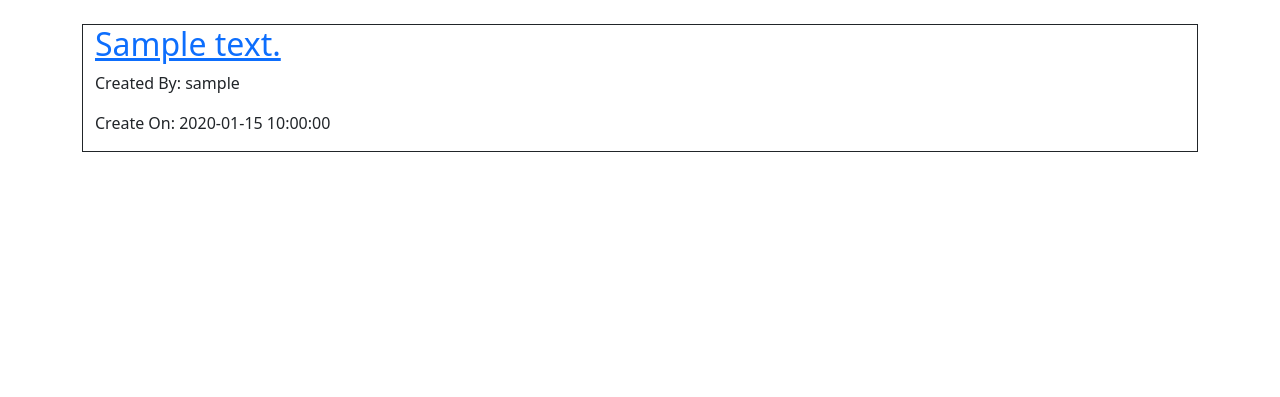
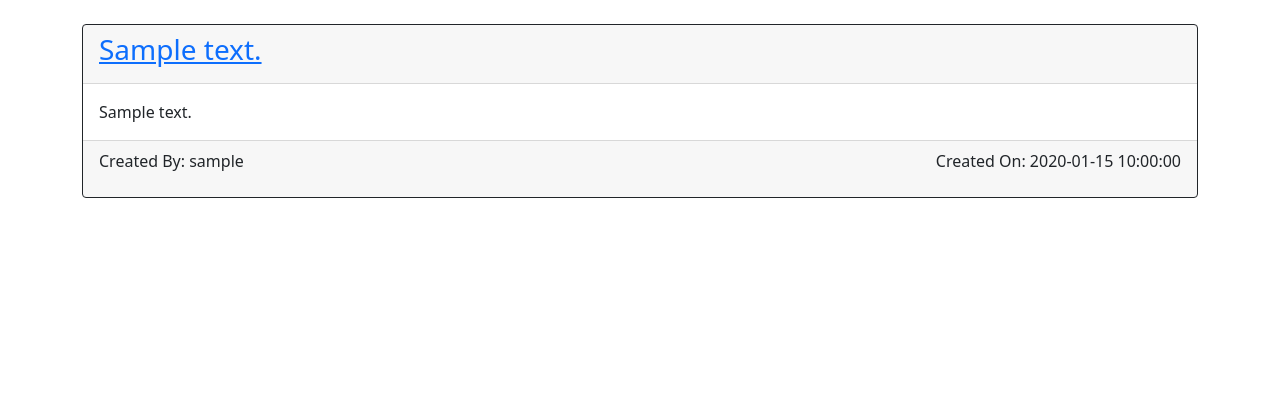
Before and after one commit to York13Pud/python-flask-blog-site, a Flask app: page / in a window 1280 px wide. Shown: the part 56-453 px from the top of the page. Run offline with Flask 2, Linux system fonts and the light colour scheme; a user stored in the database is signed in; tables that the repository leaves empty hold one stand-in row (values such as "Sample post").

Commit message:
Switched from container to card for each post.

```diff
--- a/website/templates/index.html
+++ b/website/templates/index.html
@@ -9,12 +9,19 @@
     {% for post in posts %}
 
         <br />
-        <div class="container-fluid border border-dark">
-            <a href="{{ url_for("views.home") }}/{{ post.id }}">
+        <div class="card border-dark">
+            <div class="card-header d-flex justify-content-between align-items-center">
+                <a href="{{ url_for("views.home") }}/{{ post.id }}">
+                    <h3>{{ post.text }}</h3>
+                </a>
+            </div>
+            <div class="card-body d-flex justify-content-between align-items-center"
                 <h2>{{ post.text }}</h2>
-            </a>
-            <p>Created By: {{ post.user.username }}</p>
-            <p>Create On: {{ post.date_created }}</p>
+            </div>
+            <div class="card-footer d-flex justify-content-between align-items-center">
+                <p>Created By: {{ post.user.username }}</p>
+                <p>Created On: {{ post.date_created }}</p>
+            </div>
         </div>
 
     {% endfor %}
```
